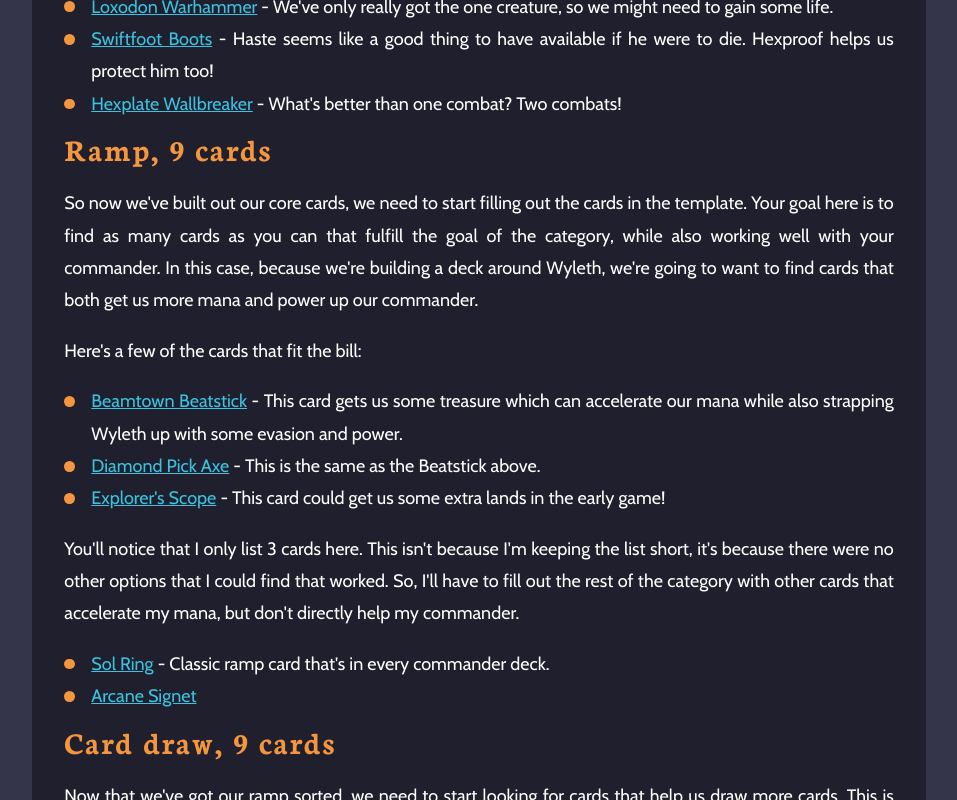
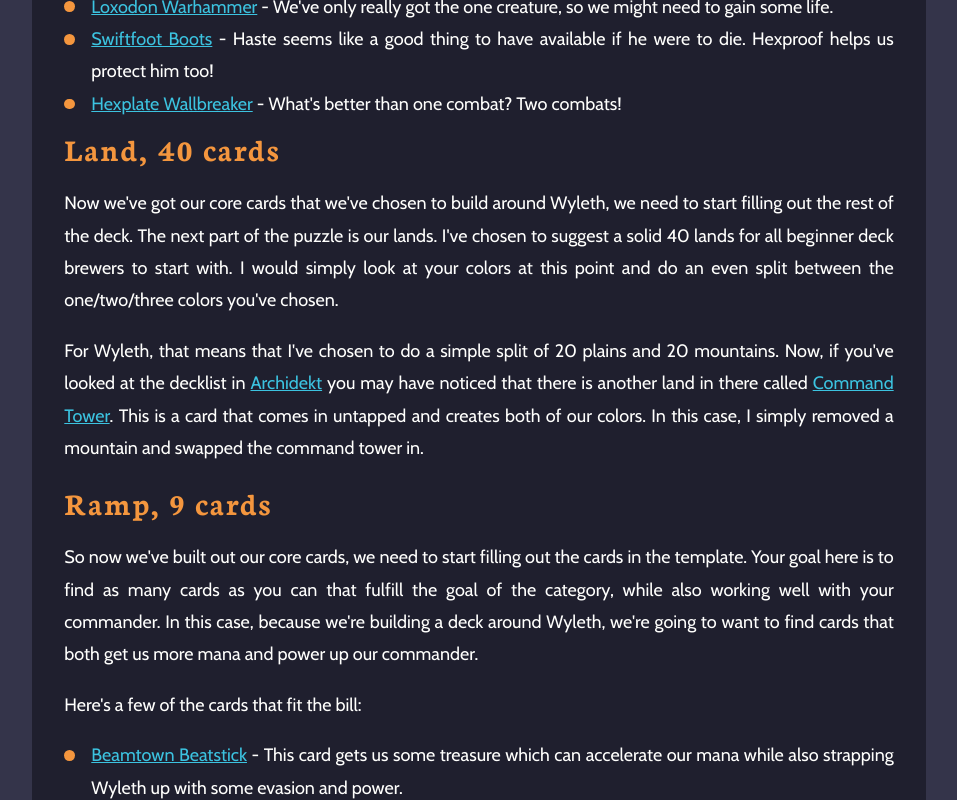
Before and after one commit to SamBWagner/port-flow, a Next.js app in the folder UI/: page /first-commander-deck in a window 1280 px wide. Shown: the part 6280-7080 px from the top of the page, without its empty margins (161-1118 px from the left). Built offline with nearby package versions, Linux system fonts and the light colour scheme.

Commit message:
💄 Add land and Extras categories

```diff
--- a/UI/app/first-commander-deck/page.jsx
+++ b/UI/app/first-commander-deck/page.jsx
@@ -630,6 +630,31 @@
               </li>
             </ul>
 
+            <h4>Land, 40 cards</h4>
+            <p>
+              Now we've got our core cards that we've chosen to build around
+              Wyleth, we need to start filling out the rest of the deck. The
+              next part of the puzzle is our lands. I've chosen to suggest a
+              solid 40 lands for all beginner deck brewers to start with. I
+              would simply look at your colors at this point and do an even
+              split between the one/two/three colors you've chosen.
+            </p>
+
+            <p>
+              For Wyleth, that means that I've chosen to do a simple split of 20
+              plains and 20 mountains. Now, if you've looked at the decklist in{" "}
+              <a href="https://www.archidekt.com/decks/9388445/starter_deck_boros_voltron">
+                Archidekt
+              </a>{" "}
+              you may have noticed that there is another land in there called{" "}
+              <a href="https://scryfall.com/card/dsc/96/command-tower">
+                Command Tower
+              </a>
+              . This is a card that comes in untapped and creates both of our
+              colors. In this case, I simply removed a mountain and swapped the
+              command tower in.
+            </p>
+
             <h4>Ramp, 9 cards</h4>
             <p>
               So now we've built out our core cards, we need to start filling
@@ -864,7 +889,7 @@
                 - A quick and easy way to handle any and all graveyard
                 strategies that are going on. Do be careful that you don't
                 accidentally exile your own graveyard if you're looking to do
-                some graveyard shenanigans yourself.
+                some graveyard shenanigans yourself. -1 Mountain
               </li>
               <li>
                 <a
@@ -906,7 +931,7 @@
                   Ghost Quarter
                 </a>{" "}
                 - A card that we can also slot into our 40 lands that we can use
-                to handle 1 of our opponents' pesky lands.
+                to handle 1 of our opponents' pesky lands. -1 Plains.
               </li>
               <li>
                 <a
@@ -916,7 +941,7 @@
                   Demolition Field
                 </a>{" "}
                 - Another card just like Ghost Quarter that we can use to handle
-                our opponents' lands.
+                our opponents' lands. -1 Mountain
               </li>
 
               <p>
@@ -950,6 +975,42 @@
                 wanted to include a card that would help me recover from a board
                 wipe in a super flashy way!
               </p>
+            </ul>
+
+            <h4>Extras! 3 cards</h4>
+            <p>
+              Throughout this process, I've been adding cards to the deck and on
+              some occasions, I've been able to find some cards that can fit
+              into a few different categories. This means that I have a few
+              extra slots that I can roll back into my "core" category! In this
+              case I felt like I wanted some ways to protect Wyleth, and to
+              throw in a couple of cool red and white legendary creatures that I
+              found during my search.
+            </p>
+
+            <ul>
+              <li>
+                <a href="https://scryfall.com/card/mom/41/surge-of-salvation">
+                  Surge of Salvation
+                </a>{" "}
+                - A powerful 1 mana instant that we can deploy when Wyleth is
+                about to be removed.
+              </li>
+              <li>
+                <a href="https://scryfall.com/card/afr/219/bruenor-battlehammer">
+                  Bruenor Battlehammer
+                </a>{" "}
+                - This little dude seems super cool and makes Wyleth into an
+                absolute monster!
+              </li>
+              <li>
+                <a href="https://scryfall.com/card/mat/36/nahiri-forged-in-fury">
+                  Nahiri, Forged in Fury
+                </a>{" "}
+                - She seems like a powerhouse to drop onto our board if we draw
+                her and could very well have been put in the "Sudden I Win
+                Category".
+              </li>
             </ul>
           </section>
 
```
